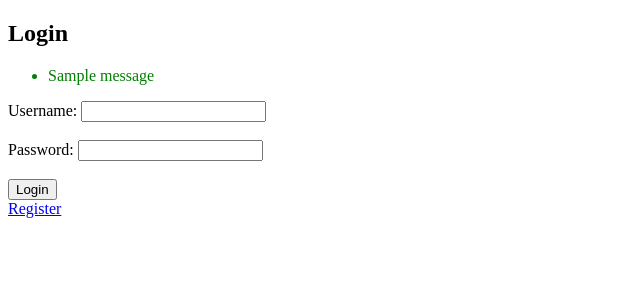
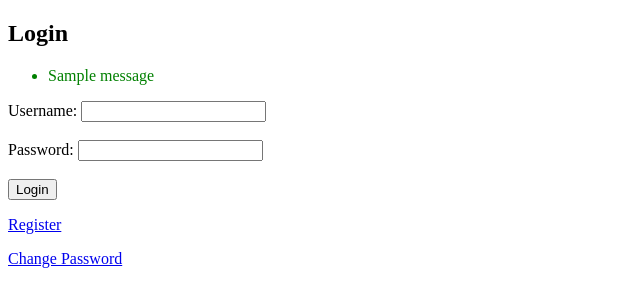
Before and after one commit to bvpipare18/prime-was-cat, a Flask app: page / in a window 1280 px wide. Shown: the top 307 px of the page, without its empty margins (0-640 px from the left). Run offline with Flask 3, Linux system fonts and the light colour scheme; one stand-in notice (Sample message) is shown; some libraries are stand-ins or nearby versions.

Commit message:
PWC-6: add change password api and htl page

```diff
--- a/app.py
+++ b/app.py
@@ -109,5 +109,34 @@ def register():
 
     return redirect(url_for('index'))
 
+@app.route('/change_password', methods=['GET', 'POST'])
+def change_password():
+    if request.method == 'POST':
+        username = request.form['username']
+        old_password = request.form['old_password']
+        new_password = request.form['new_password']
+
+        conn = get_db_connection()
+        cur = conn.cursor()
+
+        # Verify the old password
+        cur.execute("SELECT * FROM register_users WHERE username = %s AND password = %s", (username, old_password))
+        user = cur.fetchone()
+
+        if user:
+            # Update the password in the database
+            cur.execute("UPDATE register_users SET password = %s WHERE username = %s", (new_password, username))
+            conn.commit()
+            flash('Password changed successfully!', 'success')
+        else:
+            flash('Old password is incorrect. Please try again.', 'error')
+
+        cur.close()
+        conn.close()
+        return redirect(url_for('change_password'))
+
+    return render_template('change_password.html')
+
+
 if __name__ == '__main__':
     app.run(debug=True, port=5001)
--- a/templates/login.html
+++ b/templates/login.html
@@ -1,4 +1,3 @@
-
 <!-- templates/login.html -->
 
 <!DOCTYPE html>
@@ -40,6 +39,11 @@
         <button type="submit">Login</button>
     </form>
 
-    <a href="/register">Register</a> <!-- Link to register page -->
+    <p>
+        <a href="/register">Register</a> <!-- Link to register page -->
+    </p>
+    <p>
+        <a href="{{ url_for('change_password') }}">Change Password</a> <!-- Link to change password page -->
+    </p>
 </body>
 </html>
```
Also changed, not shown: templates/change_password.html (added, +42 -0 lines).
